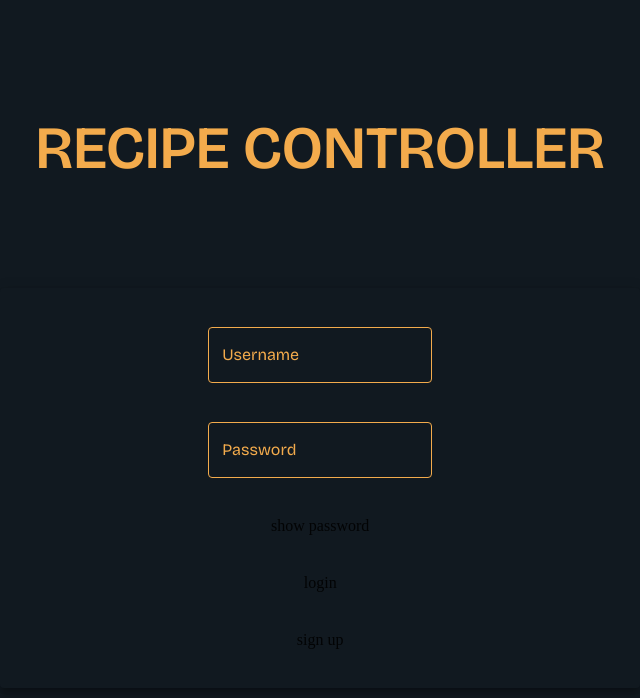
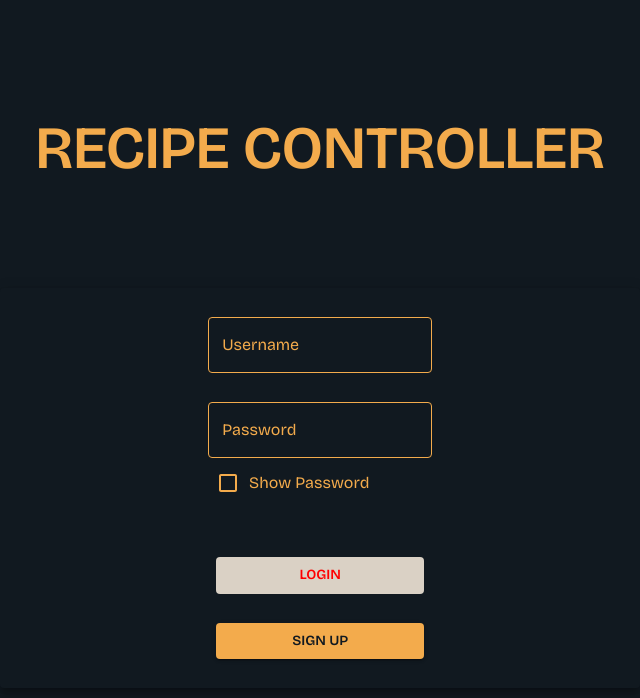
Before and after one commit to DhirajB7/Recipe_Frontend_Manager, a React (Create React App) app: page / in a window 1280 px wide. Shown: the top 698 px of the page, without its empty margins (315-955 px from the left). Built offline with nearby package versions, Linux system fonts and the light colour scheme.

Commit message:
login - API + pop up remains

```diff
--- /dev/null
+++ b/src/components/common/button/ButtonCommon.css
@@ -0,0 +1,11 @@
+.MuiGrid-item > .MuiButton-root {
+  background-color: var(--primaryColor) !important;
+  color: var(--bgColor) !important;
+  width: 13rem;
+  font-weight: 600 !important;
+}
+
+.MuiGrid-item > .MuiButton-root:disabled {
+  background-color: #dad1c5 !important;
+  color: red !important;
+}
--- /dev/null
+++ b/src/components/common/button/ButtonCommon.jsx
@@ -0,0 +1,24 @@
+import { Button } from "@mui/material";
+import React from "react";
+import "./ButtonCommon.css";
+
+/**
+ *
+ * @param {{
+ * text;
+ * onClick;
+ * onHover;
+ * disabled;
+ * }}
+ *
+ */
+
+const ButtonCommon = ({ text = "", ...restParam }) => {
+  return (
+    <Button variant="contained" {...restParam}>
+      {text}
+    </Button>
+  );
+};
+
+export default ButtonCommon;
--- /dev/null
+++ b/src/components/common/checkbox/CheckBoxCommon.css
@@ -0,0 +1,14 @@
+.MuiTypography-body1 {
+  color: var(--primaryColor);
+  text-transform: capitalize;
+}
+
+.MuiSvgIcon-root {
+  color: var(--primaryColor);
+}
+
+.check_box_login {
+  position: relative;
+  right: 2rem;
+  bottom: 1.5rem;
+}
--- /dev/null
+++ b/src/components/common/checkbox/CheckBoxCommon.jsx
@@ -0,0 +1,34 @@
+import { Checkbox, Grid, Typography } from "@mui/material";
+import React from "react";
+import "./CheckBoxCommon.css";
+
+/**
+ *
+ * @param {{
+ * text;
+ * className;
+ * checked;
+ * onChange;
+ * }}
+ *
+ */
+
+const CheckBoxCommon = ({
+  text = "",
+  className = "",
+  checked = false,
+  onChange = {},
+}) => {
+  return (
+    <Grid container alignItems="center" className={className}>
+      <Grid item>
+        <Checkbox checked={checked} onChange={onChange} />
+      </Grid>
+      <Grid item>
+        <Typography variant="body1">{text}</Typography>
+      </Grid>
+    </Grid>
+  );
+};
+
+export default CheckBoxCommon;
--- a/src/components/common/textField/TextFieldCommon.css
+++ b/src/components/common/textField/TextFieldCommon.css
@@ -1,7 +1,7 @@
 .MuiInputBase-input {
-  color: #f3ab4c !important;
+  color: primaryColor !important;
 }
 
 .MuiOutlinedInput-notchedOutline {
-  border: 1px solid #f3ab4c !important;
+  border: 1px solid var(--primaryColor) !important;
 }
--- a/src/components/common/textField/TextFieldCommon.jsx
+++ b/src/components/common/textField/TextFieldCommon.jsx
@@ -6,11 +6,19 @@ import "./TextFieldCommon.css";
  *
  * @param {{
  * type: "button"|"checkbox"|"color"|"date"|"datetime-local"|"email"|"file"|"hidden"|"image"|"month"|"number"|"password"|"radio"|"range"|"reset"|"search"|"submit"|"tel"|"text"|"time"|"url"|"week";
- * }} props
+ * label;
+ * value;
+ * onChange;
+ * }}
  *
  */
 
-const TextFieldCommon = ({ type = "text", label = "" }) => {
+const TextFieldCommon = ({
+  type = "text",
+  label = "",
+  value = "",
+  onChange = {},
+}) => {
   return (
     <TextField
       autoComplete="off"
@@ -18,6 +26,8 @@ const TextFieldCommon = ({ type = "text", label = "" }) => {
       type={type}
       label={label[0].toUpperCase() + label.substring(1).toLowerCase()}
       variant="outlined"
+      value={value}
+      onChange={onChange}
       InputLabelProps={{
         style: {
           color: "#f3ab4c",
--- a/src/components/login/LoginComponent.jsx
+++ b/src/components/login/LoginComponent.jsx
@@ -1,9 +1,20 @@
-import React from "react";
+import React, { useState } from "react";
 import "./LoinComponent.css";
-import { Card, Grid, TextField, Typography } from "@mui/material";
+import { Card, Grid, Typography } from "@mui/material";
 import TextFieldCommon from "../common/textField/TextFieldCommon";
+import CheckBoxCommon from "../common/checkbox/CheckBoxCommon";
+import ButtonCommon from "../common/button/ButtonCommon";
+import { useNavigate } from "react-router-dom";
 
 const LoginComponent = ({ heading, loginData }) => {
+  const navigate = useNavigate();
+
+  const [username, setUsername] = useState("");
+  const [password, setPassword] = useState({
+    data: "",
+    show: false,
+  });
+
   return (
     <Grid
       container
@@ -28,14 +39,46 @@ const LoginComponent = ({ heading, loginData }) => {
             className="formContainer"
           >
             <Grid item>
-              <TextFieldCommon type="text" label="username" />
+              <TextFieldCommon
+                type="text"
+                label={loginData.username}
+                value={username}
+                onChange={(e) => setUsername(e.target.value)}
+              />
             </Grid>
             <Grid item>
-              <TextFieldCommon type="password" label="password" />
+              <TextFieldCommon
+                type={password.show ? "text" : "password"}
+                label={loginData.password}
+                value={password.data}
+                onChange={(e) =>
+                  setPassword({ ...password, data: e.target.value })
+                }
+              />
             </Grid>
-            <Grid item>show password</Grid>
-            <Grid item>login</Grid>
-            <Grid item>sign up</Grid>
+            <Grid item>
+              <CheckBoxCommon
+                text={loginData.showPassword}
+                checked={password.show}
+                className="check_box_login"
+                onChange={() =>
+                  setPassword({ ...password, show: !password.show })
+                }
+              />
+            </Grid>
+            <Grid item>
+              <ButtonCommon
+                text={loginData.loginButton}
+                disabled={!(username && password.data)}
+                onClick={() => console.log(username, password)}
+              />
+            </Grid>
+            <Grid item>
+              <ButtonCommon
+                text={loginData.signupButton}
+                onClick={() => navigate(loginData.signupLink)}
+              />
+            </Grid>
           </Grid>
         </Card>
       </Grid>
--- a/src/components/login/LoinComponent.css
+++ b/src/components/login/LoinComponent.css
@@ -11,13 +11,13 @@
 .loginContainer {
   width: 40rem;
   height: 25rem;
-  background-color: #111920 !important;
+  background-color: var(--bgColor) !important;
 }
 
 .MuiInputBase-input {
-  color: #f3ab4c !important;
+  color: var(--primaryColor) !important;
 }
 
 .MuiOutlinedInput-notchedOutline {
-  border: 1px solid #f3ab4c !important;
+  border: 1px solid var(--primaryColor) !important;
 }
--- a/src/index.css
+++ b/src/index.css
@@ -1,9 +1,14 @@
+:root {
+  --primaryColor: #f3ab4c;
+  --bgColor: #111920;
+}
+
 html,
 body {
   width: 98vw;
   height: 98vh;
-  background-color: #111920;
-  color: #f3ab4c;
+  background-color: var(--bgColor);
+  color: var(--primaryColor);
 }
 
 #root {
--- a/src/utils/words.json
+++ b/src/utils/words.json
@@ -3,6 +3,10 @@
   "login": {
     "title": "login",
     "username": "username",
-    "password": "password"
+    "password": "password",
+    "showPassword": "show password",
+    "loginButton": "login",
+    "signupButton": "sign up",
+    "signupLink": "/signup"
   }
 }
```
